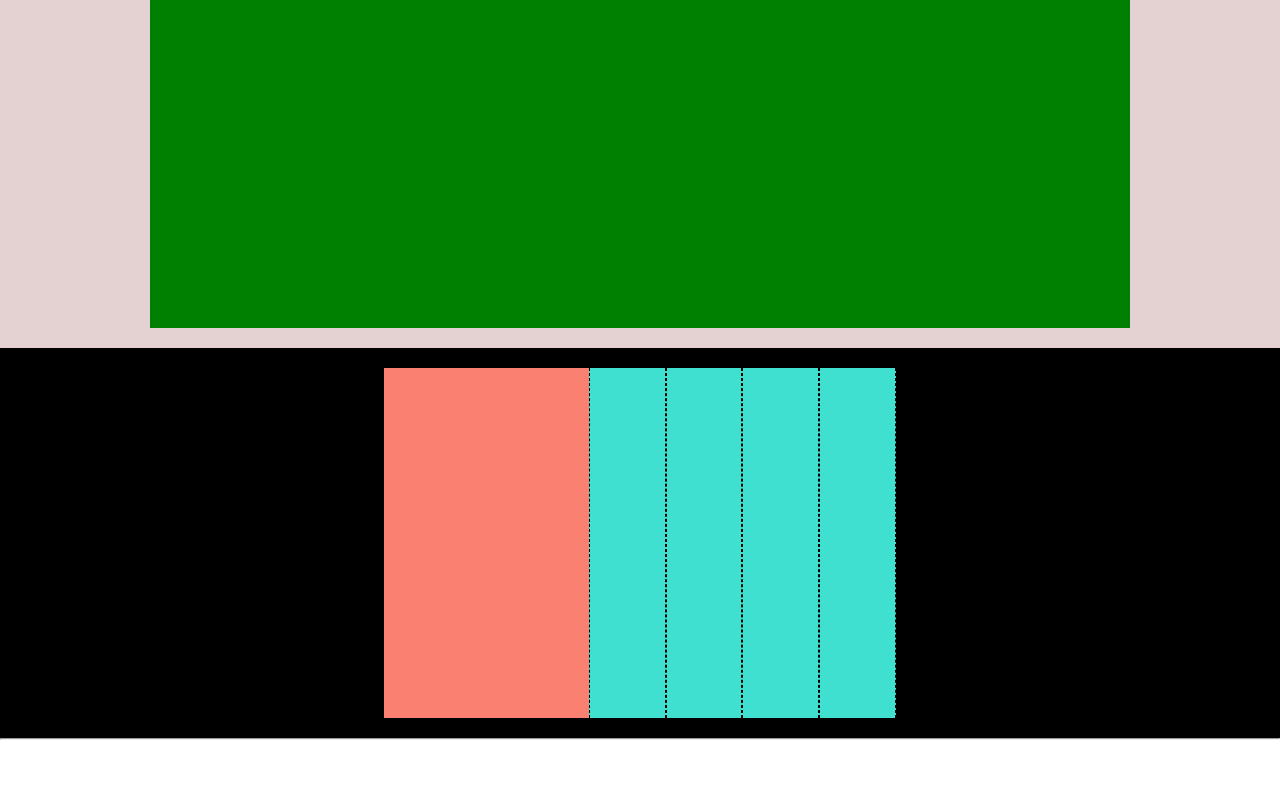
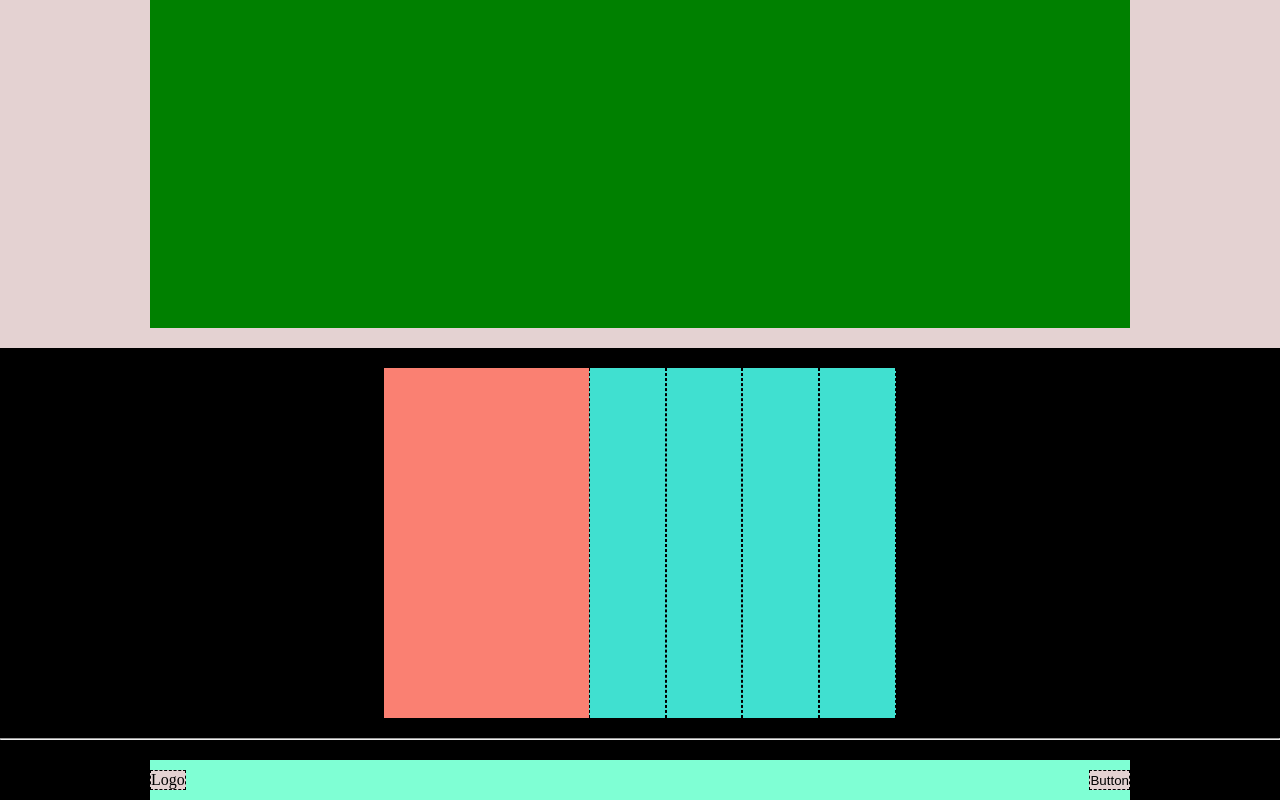
Before and after one commit to GabrielePazi/htmlcss-struttura-discord, a plain HTML site: page index.html in a window 1280 px wide. Shown: the part 2050-2850 px from the top of the page. Before the commit the page ends 2790 px from the top, so only its background shows below. Drawn offline with Linux system fonts and the light colour scheme.

Commit message:
ultima sezione del footer

```diff
--- a/css/style.css
+++ b/css/style.css
@@ -104,3 +104,28 @@ footer {
     border-left: 1px dashed black;
     border-right: 1px dashed black;
 }
+
+hr {
+    color: rgb(228, 210, 210);
+}
+
+.flex-container-contacts-footer {
+    background-color: aquamarine;
+    max-width: 980px;
+    margin: auto;
+}
+
+footer section:last-of-type {
+    padding-bottom: 0px;
+}
+
+.flex-item-contacts-footer {
+    display: flex;
+    justify-content: space-between;
+    padding: 10px 0px;
+}
+
+.flex-item-contacts-footer > * {
+    background-color: rgb(228, 210, 210);
+    border: 1px dashed black;
+}
--- a/index.html
+++ b/index.html
@@ -83,6 +83,15 @@
         </section>
 
         <hr>
+
+        <section>
+            <div class="flex-container-contacts-footer">
+                <div class="flex-item-contacts-footer">
+                    <span>Logo</span>
+                    <button>Button</button>
+                </div>
+            </div>
+        </section>
     </footer>
 </body>
 </html>
```
